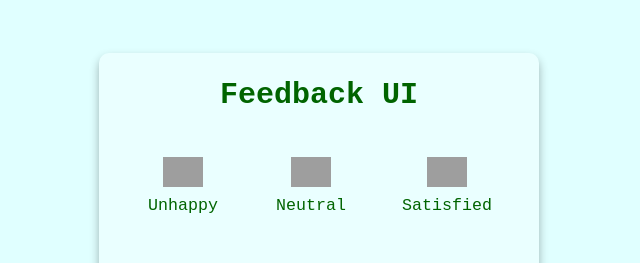
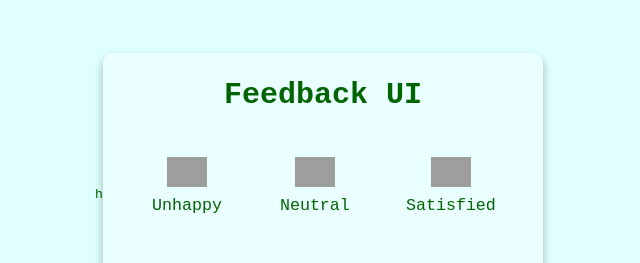
Before and after one commit to Shreykrv/Basic-notet, a plain HTML site: page index.html in a window 1280 px wide. Shown: the part 206-469 px from the top of the page, 321-961 px from the left. Drawn offline with Linux system fonts and the light colour scheme; grey boxes are pictures that could not be loaded.

Commit message:
Update index.html

```diff
--- a/index.html
+++ b/index.html
@@ -8,6 +8,7 @@
     <link rel="stylesheet" href="style.css">
   </head>
   <body>
+    <p>h</p>
     <div class="container" id="container">
       <h1 class="heading">Feedback UI</h1>
       <div class="ratings-container" id="ratings-container">
```
